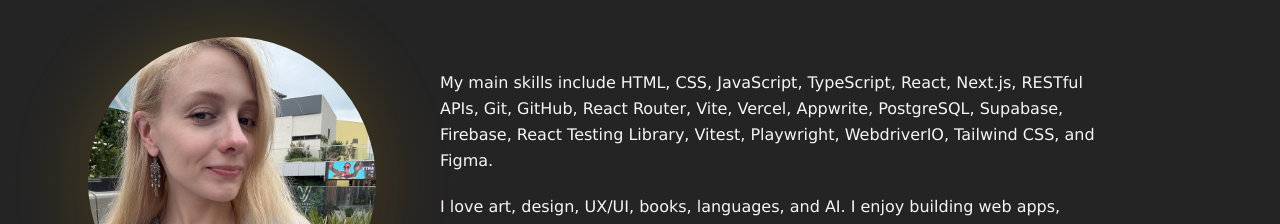
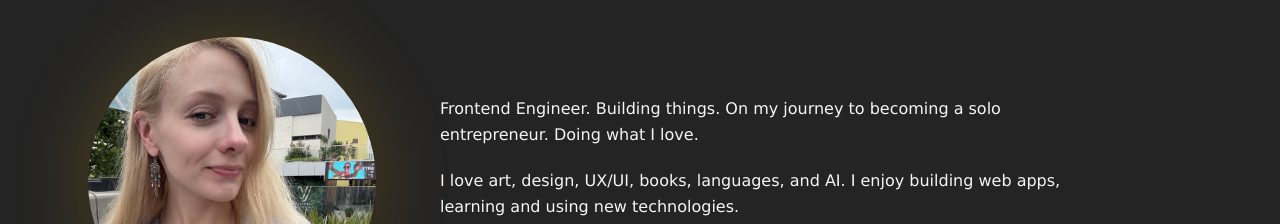
Before and after one commit to alenatih/Personal-Website, a React (Vite) app: page /aboutme in a window 1280 px wide. Shown: the part 333-557 px from the top of the page. Built offline with nearby package versions, Linux system fonts and the light colour scheme.

Commit message:
Updating AboutMe and dependencies

```diff
--- a/package.json
+++ b/package.json
@@ -31,7 +31,7 @@
     "eslint-plugin-react-refresh": "^0.5.2",
     "postcss": "^8.5.8",
     "typescript": "^5.9.3",
-    "vite": "^6.4.1"
+    "vite": "^8.0.6"
   },
   "files.associations": {
     "*.css": "tailwindcss"
--- a/src/components/AboutMe.tsx
+++ b/src/components/AboutMe.tsx
@@ -30,10 +30,12 @@ function AboutMe() {
 
                     <div className="flex flex-col gap-5 max-w-2xl">
                         <p className="text-base leading-relaxed">
-                            My main skills include HTML, CSS, JavaScript, TypeScript,
+                            {/* My main skills include HTML, CSS, JavaScript, TypeScript,
                             React, Next.js, RESTful APIs, Git, GitHub, React Router, Vite, Vercel,
                             Appwrite, PostgreSQL, Supabase, Firebase, React Testing Library, Vitest, Playwright, WebdriverIO,
-                            Tailwind CSS, and Figma.
+                            Tailwind CSS, and Figma. */}
+                            Frontend Engineer. Building things.
+                            On my journey to becoming a solo entrepreneur. Doing what I love.
                         </p>
                         <p className="text-base leading-relaxed">
                             I love art, design, UX/UI, books, languages, and AI.
```
Also changed, not shown: 1 other file (tests, documents, lock files or other folders).
